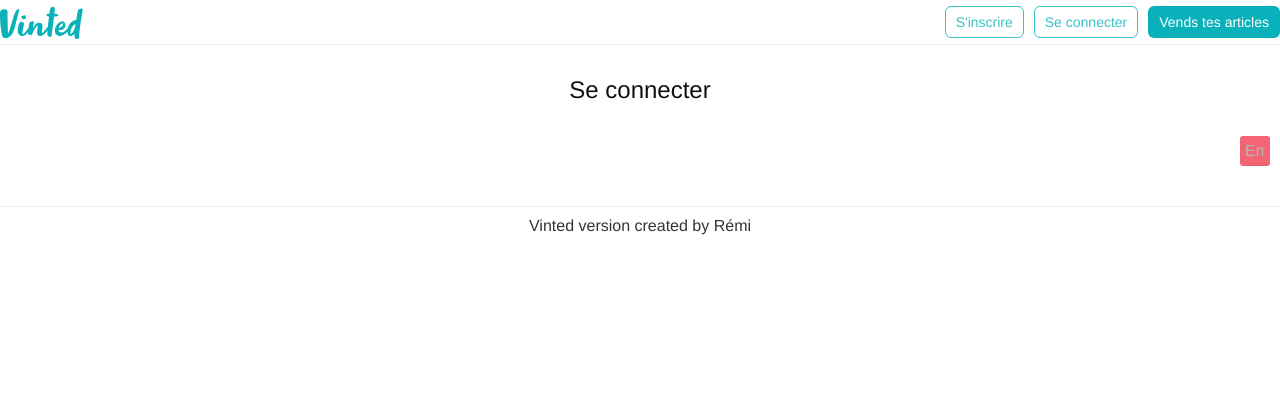
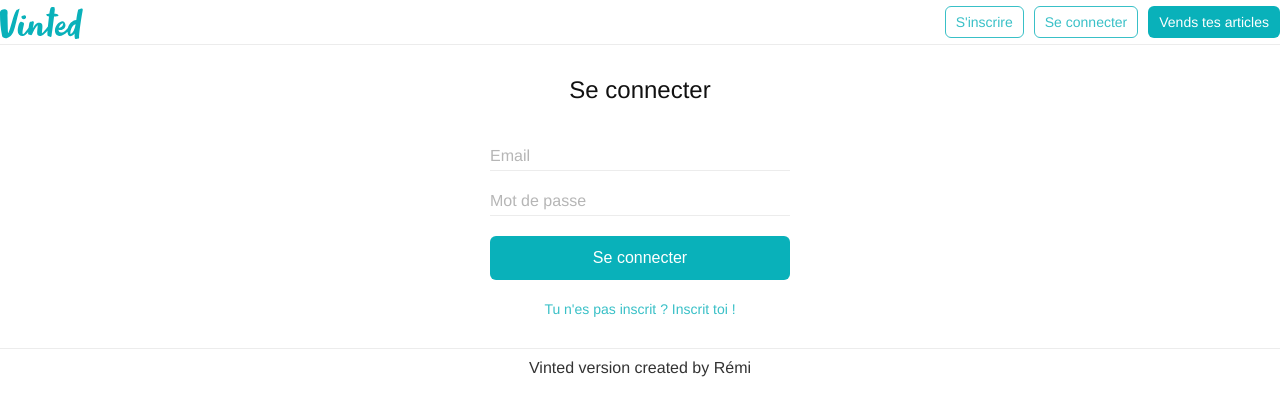
Before and after one commit to Revine-dev/Vinted-front, a React (Create React App) app: page /login in a window 1280 px wide. Shown: the top 416 px of the page. Built offline with nearby package versions, Linux system fonts and the light colour scheme.

Commit message:
Better layout

```diff
--- a/src/App.css
+++ b/src/App.css
@@ -369,7 +369,7 @@
   align-items: center;
 }
 
-form.auth,
+form.auth input[type="checkbox"],
 form.newoffer input[type="checkbox"] {
   width: 30px;
   height: 30px;
@@ -407,7 +407,7 @@
   margin-top: 20px;
 }
 
-form.auth,
+form.auth .error,
 form.newoffer .error {
   display: block;
   background: rgba(240, 62, 83, 0.8);
```
